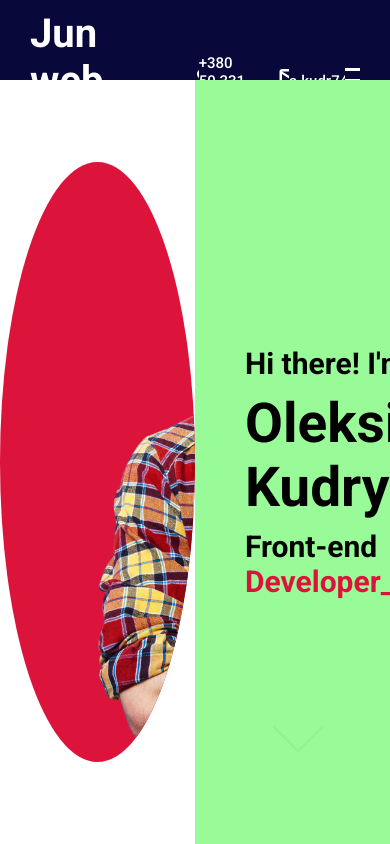
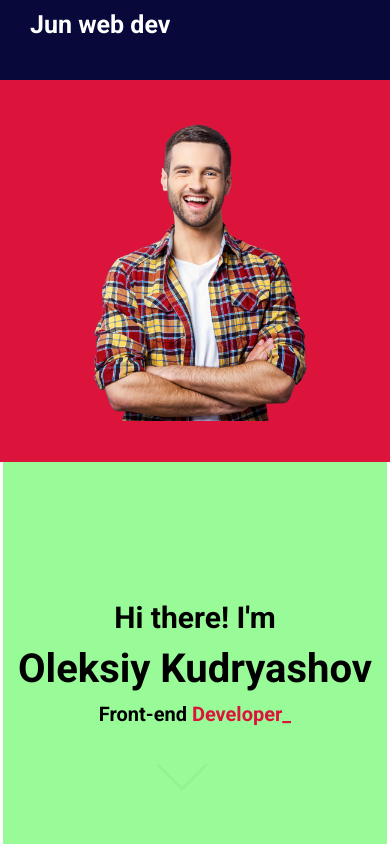
Before and after one commit to Spritemax/my-portfolio-react, a React (Create React App) app: page / in a window 390 px wide. Built offline with nearby package versions, Linux system fonts and the light colour scheme.

Commit message:
add adaptive for Mobile

```diff
--- a/src/components/Contacts/Contacts.js
+++ b/src/components/Contacts/Contacts.js
@@ -1,7 +1,33 @@
+import { useRef, useState } from "react";
 import "./Contacts.scss";
 
 const Contacts = () => {
-  return <div className="contacts" id="contacts">Contacts</div>;
+  const [message, setMessage] = useState(false)
+  const textRef = useRef("")
+
+  const handleSubmit = (e) => {
+    e.preventDefault();
+    setMessage(true);
+    textRef.current.value = "";
+
+
+  }
+  return (
+    <div className="contacts" id="contacts">
+      <div className="left">
+        <img src="assets/shake.svg" alt="hands" />
+      </div>
+      <div className="right">
+        <h2>Contacts</h2>
+        <form onSubmit={handleSubmit}>
+          <input type="text" placeholder="Email" />
+          <textarea placeholder="Your Message..." ref={textRef} ></textarea>
+          <button type="submit">Send</button>
+          {message && <span>Thanks for contacting me. Will reply asap =)</span> }
+        </form>
+      </div>
+    </div>
+  );
 };
 
 export default Contacts;
--- a/src/components/Contacts/Contacts.scss
+++ b/src/components/Contacts/Contacts.scss
@@ -1,3 +1,70 @@
+@import "../../theme/styles/global";
+
 .contacts {
-    background-color: lightblue;
+  background-color: lightblue;
+  display: flex;
+
+  .left {
+    flex: 1;
+    overflow: hidden;
+
+    img {
+      height: 100%;
+    }
+  }
+  .right {
+    flex: 1;
+    display: flex;
+    flex-direction: column;
+    align-items: center;
+    justify-content: center;
+
+    h2 {
+        font-size: 30px;
+    }
+
+    form {
+        width: 70%;
+        height: 70%;
+        display: flex;
+        flex-direction: column;
+        align-items: center;
+        justify-content: space-around;
+
+    }
+    input {
+        width: 400px;
+        height: 30px;
+        font-size: 18px;
+
+    }
+    textarea {
+        width: 400px;
+        height: 200px;
+        font-size: 18px;
+
+    }
+    button {
+        width: 200px;
+        height: 50px;
+        color: #fff;
+        background-color: crimson;
+        border: none;
+        cursor: pointer;
+        border-radius: 10px;
+        font-weight: 500;
+        font-size: 20px;
+
+    }
+  }
 }
+::-webkit-input-placeholder { /* Chrome/Opera/Safari */
+    color: crimson;
+    text-align: center;
+  }
+  ::-moz-placeholder { /* Firefox 19+ */
+    color: crimson;
+  }
+  :-ms-input-placeholder { /* IE 10+ */
+    color:crimson;
+  }
--- a/src/components/Icons/Icons.js
+++ b/src/components/Icons/Icons.js
@@ -1,6 +1,6 @@
-/* eslint-disable react/prop-types */
+
 import React from 'react';
-import * as icons from '../../theme/icons';
+import * as icons from './icons/index';
 
 const Icons = ({ type, color, filled, width, height, onClick, className }) => {
 
--- a/src/components/Intro/Intro.js
+++ b/src/components/Intro/Intro.js
@@ -1,3 +1,4 @@
+
 import { useEffect, useRef } from "react";
 import { init } from "ityped";
 import "./Intro.scss";
--- a/src/components/Intro/Intro.scss
+++ b/src/components/Intro/Intro.scss
@@ -4,6 +4,10 @@
   background-color: white;
   display: flex;
 
+  @include mobile {
+    flex-direction: column;
+    align-items: center;
+  }
   .left {
     flex: 0.5;
     display: flex;
@@ -16,9 +20,20 @@
       height: 600px;
       background-color: crimson;
       border-radius: 50%;
+
+      @include mobile {
+        display: flex;
+        align-items: center;
+        justify-content: center;
+      }
+
       img {
         height: 100%;
         margin-left: 2em;
+
+        @include mobile {
+          height: 50%;
+        }
       }
     }
 
@@ -38,16 +53,29 @@
       justify-content: center;
       align-items: flex-start;
 
+      @include mobile {
+        padding-left: 0;
+        align-items: center;
+      }
+
       h1 {
         font-size: 55px;
         margin: 10px 0;
 
+        @include mobile {
+          font-size: 40px;
+          text-align: center;
+        }
       }
       h2 {
         font-size: 30px;
       }
       h3 {
         font-size: 30px;
+
+        @include mobile {
+          font-size: 20px;
+        }
 
         span {
             color: crimson;
--- a/src/components/Portfolio/Portfolio.scss
+++ b/src/components/Portfolio/Portfolio.scss
@@ -10,18 +10,31 @@
     margin-top: 10px;
     font-size: 50px;
     overflow-y: hidden;
+
+    @include mobile {
+      font-size: 20px;
+    }
   }
   ul {
     margin: 10px;
     padding: 0;
     list-style: none;
     display: flex;
+
+    @include mobile {
+      font-size: 40px;
+      flex-wrap: wrap;
+      justify-content: center;
+
+    }
   }
   .container {
     width: 70%;
     @include flx-center;
     flex-wrap: wrap;
     overflow-y: hidden;
+
+
   }
   .item {
     border-radius: 10px;
--- a/src/components/Testimonials/Testimonials.js
+++ b/src/components/Testimonials/Testimonials.js
@@ -8,7 +8,7 @@ const Testimonials = () => {
       <h1>Testimonials</h1>
       <div className="container">
         {testimonials.map((i) => (
-          <div className="card">
+          <div key={i.id} className={i.featured ? "card featured" : "card"}>
             <div className="top">
               <img src="assets/right-arrow.png" className="left" alt="arrow"/>
               <img src={i.img} className="user" alt="pic" />
--- a/src/components/Testimonials/Testimonials.scss
+++ b/src/components/Testimonials/Testimonials.scss
@@ -41,7 +41,6 @@
         justify-content: space-around;
         padding: 20px;
         transition: all 0.5s ease;
-        margin: 10px;
 
         @include mobile{
           height: 180px;
@@ -63,7 +62,6 @@
         &:hover{
             transform: scale(1.1);
 
-            z-index: 3;
         }
 
         .top {
--- a/src/components/Topbar/Topbar.scss
+++ b/src/components/Topbar/Topbar.scss
@@ -49,27 +49,37 @@
     }
   }
 }
+
 .wrapper {
   padding: 10px 30px;
   display: flex;
   align-items: center;
   justify-content: space-between;
-  }
+
+  .left {
+    display: flex;
+    align-items: center;
+
     .logo {
       font-size: 40px;
       font-weight: 700;
       text-decoration: none;
       color: inherit;
       margin-right: 40px;
+
+      @include mobile {
+        font-size: 25px;
       }
-  .left {
-    display: flex;
-    align-items: center;
+    }
 
     .itemContainer {
       display: flex;
       align-items: center;
       margin-left: 30px;
+
+      @include mobile {
+        display: none;
+      }
 
       span {
         font-size: 15px;
@@ -96,3 +106,4 @@
       }
     }
   }
+}
```
Also changed, not shown: src/components/Icons/icons/index.js (renamed from src/theme/icons/index.js), src/components/Icons/icons/mail.jsx (renamed from src/theme/icons/mail.jsx), src/components/Icons/icons/person.jsx (renamed from src/theme/icons/person.jsx), 1 other file (tests, documents, lock files or other folders). Lines whose indentation alone changed are shown as unchanged.
